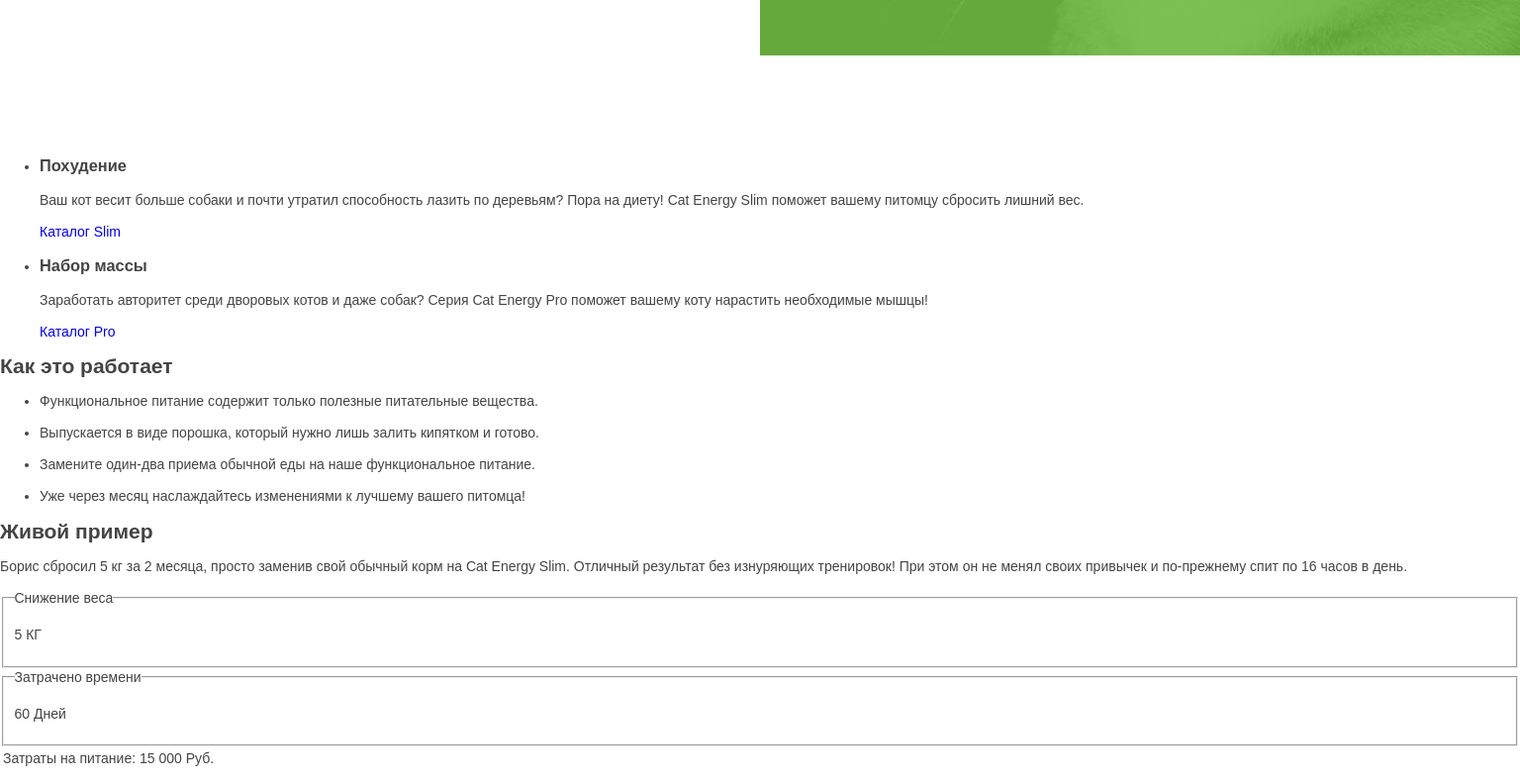
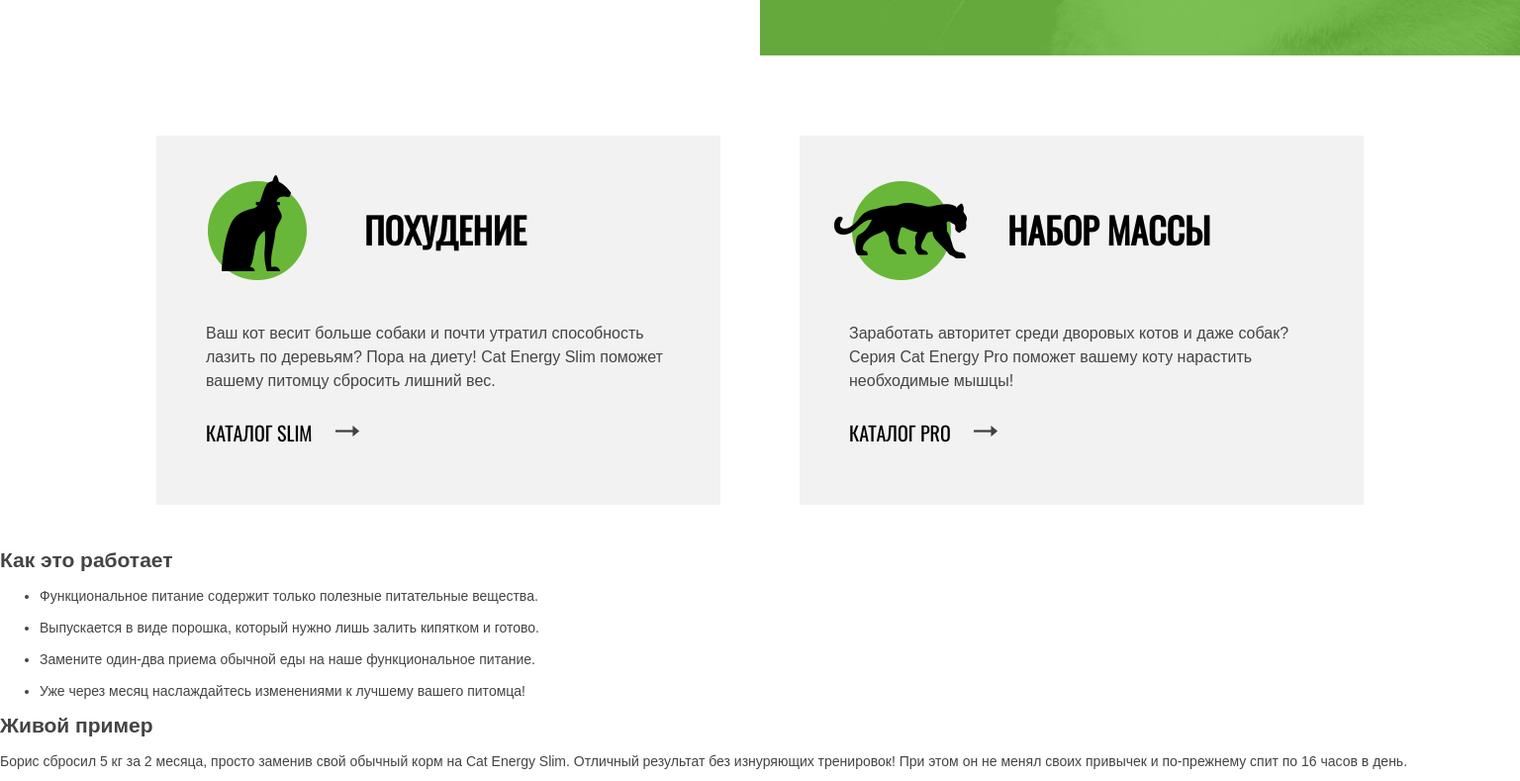
Before and after one commit to AndreyUytov/CatEnergy, a website: page src/index.html in a window 1536 px wide. Shown: the part 640-1429 px from the top of the page at 99% size. Drawn offline with nearby package versions, Linux system fonts and the light colour scheme; files that its build step writes are made by us from their sources; files whose address does not match are found by name.

Commit message:
Доверстал Блок programms-fit для всех версий

```diff
--- a/src/index.html
+++ b/src/index.html
@@ -45,7 +45,7 @@
         </section>
     </header>
     <main class="index-main">
-        <section class="programms-fit">
+        <section class="programms-fit conteiner">
             <h2 class="visually-hidden programms-fit__heading"> Программы питания</h2>
             <ul class="programms-fit__list">
                 <li class="programms-fit__item">
@@ -57,9 +57,11 @@
                 </li>
                 <li class="programms-fit__item">
                     <h3 class="programms-fit__title">Набор массы</h3>
-                    <p class="programms-fit__description">
-                        Заработать авторитет среди дворовых котов и даже собак?
-												Серия Cat Energy Pro поможет вашему коту нарастить необходимые мышцы!
+                    <p class="programms-fit__description programms-fit__description--width">
+                        Заработать авторитет среди дворовых котов
+                        и даже собак?
+												Серия Cat Energy Pro поможет вашему коту нарастить необходимые
+                         мышцы!
                     </p>
                     <a class="programms-fit__button" href="#">Каталог Pro</a>
                 </li>
--- a/src/styles/header-block/header-block.less
+++ b/src/styles/header-block/header-block.less
@@ -356,7 +356,7 @@
 }
 
  .description__wrapper {
-  min-height: 553px;
+  min-height: 548px;
 	padding-top: 0px;
 	padding-bottom: 0px;
 	padding-left: 80px;
--- /dev/null
+++ b/src/styles/programms-fit-block/programms-fit.less
@@ -0,0 +1,216 @@
+.programms-fit__list {
+	.ul-reset();
+}
+
+.programms-fit__item {
+	width: 280px;
+	min-height: 266px;
+	padding: 22px;
+	margin-bottom: 20px;
+
+	background-color: #f2f2f2;
+}
+
+.programms-fit__item:nth-child(1) {
+	background-image: url(../img/backgrounds-image/slim-mobile.png);
+	background-repeat: no-repeat;
+	background-size: 50px auto;
+	background-position: 10% 10%;
+}
+
+.programms-fit__item:nth-child(2) {
+	background-image: url(../img/backgrounds-image/mass-effect-mobile.png);
+	background-repeat: no-repeat;
+	background-size: 67px auto;
+	background-position: 7% 10%;
+}
+
+.programms-fit__title {
+	margin: 0;
+	padding: 0;
+	margin-top: 5px;
+	margin-bottom: 30px;
+	padding-left: 70px;
+
+	font-family: oswald;
+	font-size: 24px;
+	line-height: 37px;
+	color: #000000;
+	text-transform: uppercase;
+}
+
+.programms-fit__description {
+	padding: 0;
+	margin: 0;
+	padding-bottom: 22px;
+	margin-bottom: 18px;
+
+	border-bottom: 1px solid #d9d9d9;
+}
+
+.programms-fit__button {
+	position: relative;
+
+	font-family: oswald;
+	font-size: 16px;
+	line-height: 16px;
+	color: #000000;
+	text-transform: uppercase;
+
+	&::after {
+		content: '';
+		position: absolute;
+
+		width: 24px;
+		height: 11px;
+
+		top: 5px;
+		right: -35px;
+
+		background-image: url(../img/backgrounds-image/right-arrow-long.png);
+		background-repeat: no-repeat;
+		background-size: 24px auto;
+	}
+	&:hover::after {
+		width: 33px;
+		height: 11px;
+
+		top: 5px;
+		right: -44px;
+
+		background-image: url(../img/backgrounds-image/right-arrow-longhover.png);
+		background-repeat: no-repeat;
+		background-size: 33px auto;
+	}
+	&:active {
+		opacity: 0.3;
+	}
+}
+
+@media (min-width: 768px) {
+
+	.programms-fit__item {
+	width: 708px;
+	min-height: 372px;
+	padding: 75px 280px 60px 55px;
+	margin-bottom: 30px;
+
+	background-color: #f2f2f2;
+ }
+
+ .programms-fit__item:nth-child(1) {
+	background-image: url(../img/backgrounds-image/slim-tablet.png);
+	background-repeat: no-repeat;
+	background-size: 200px auto;
+	background-position: 88% 49%;
+}
+
+.programms-fit__item:nth-child(2) {
+	background-image: url(../img/backgrounds-image/mass-effect-tablet.png);
+	background-repeat: no-repeat;
+	background-size: 268px auto;
+	background-position: 94% 51%;
+}
+
+ .programms-fit__title {
+	margin: 0;
+	padding: 0;
+	margin-bottom: 25px;
+
+	font-size: 36px;
+	line-height: 37px;
+	color: #000000;
+	text-transform: uppercase;
+}
+
+.programms-fit__description {
+	padding: 0;
+	margin: 0;
+	margin-bottom: 57px;
+
+	font-size: 16px;
+	line-height: 24px;
+
+	border-bottom: none;
+}
+
+.programms-fit__description--width {
+	width: 340px;
+}
+
+
+.programms-fit__button {
+
+	font-size: 20px;
+	line-height: 20px;
+
+	&::after {
+		top: 5px;
+		right: -46px;
+	}
+	&:hover::after {
+		top: 5px;
+		right: -55px;
+	}
+}
+
+}
+
+@media (min-width: 1300px) {
+
+	.programms-fit__list {
+		display: flex;
+		justify-content: space-between;
+		flex-wrap: wrap;
+	}
+
+	.programms-fit__item {
+	width: 570px;
+	min-height: 372px;
+	padding: 78px 50px 60px 50px;
+
+ }
+
+ .programms-fit__item:nth-child(1) {
+	background-image: url(../img/backgrounds-image/slim.png);
+	background-size: 100px auto;
+	background-position: 11% 15%;
+}
+
+.programms-fit__item:nth-child(2) {
+	background-image: url(../img/backgrounds-image/mass-effect.png);
+	background-size: 134px auto;
+	background-position: 8% 17%;
+}
+
+ .programms-fit__title {
+ 	padding-left: 160px;
+	margin-bottom: 73px;
+
+}
+
+.programms-fit__description {
+	padding: 0;
+	margin: 0;
+	margin-bottom: 31px;
+
+}
+
+.programms-fit__description--width {
+	width: auto;
+}
+
+
+.programms-fit__button {
+
+	&::after {
+		top: 6px;
+		right: -47px;
+	}
+	&:hover::after {
+		top: 6px;
+		right: -56px;
+	}
+}
+
+}
--- a/src/styles/style.less
+++ b/src/styles/style.less
@@ -78,3 +78,5 @@
 }
 
 @import 'header-block/header-block.less';
+
+@import 'programms-fit-block/programms-fit.less';
```
Also changed, not shown: src/img/backgrounds-image/mass-effect-mobile.png (added), src/img/backgrounds-image/mass-effect-tablet.png (added), src/img/backgrounds-image/mass-effect.png (added), src/img/backgrounds-image/right-arrow-long.png (added), src/img/backgrounds-image/right-arrow-longhover.png (added), src/img/backgrounds-image/slim-mobile.png (added), src/img/backgrounds-image/slim-tablet.png (added), src/img/backgrounds-image/slim.png (added).
